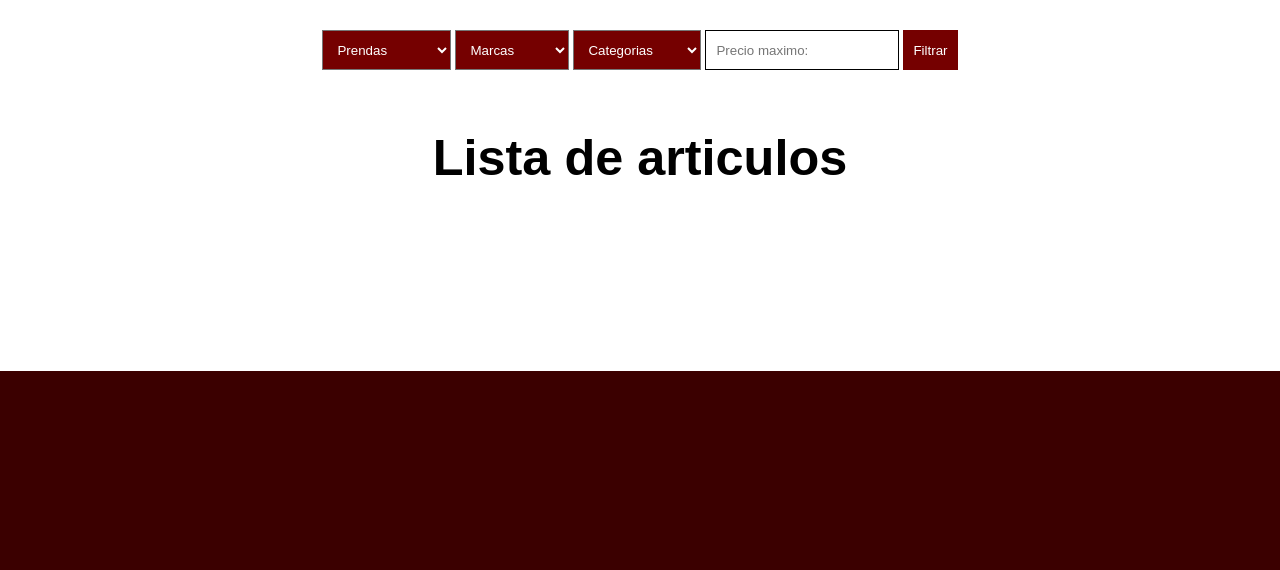
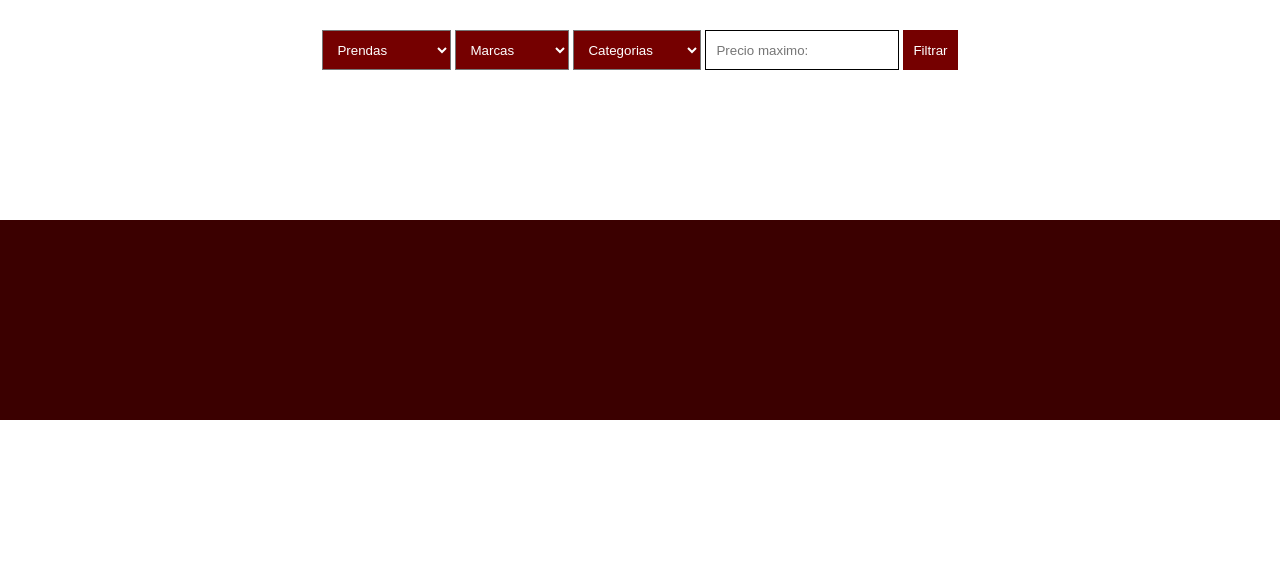
Before and after one commit to mlk3009/totallook, a PHP site: page / in a window 1280 px wide. Shown: the part 85-655 px from the top of the page. Run offline with PHP 8.4, Linux system fonts and the light colour scheme; data that the repository does not hold is empty.

Commit message:
saque el titulo de la página principal

```diff
--- a/views/productos/productosAdmin_view.php
+++ b/views/productos/productosAdmin_view.php
@@ -174,7 +174,6 @@
 
 
     <main>
-        <h1>Lista de articulos</h1>
         <div class="product_container">
             <?php
             //Recorremos el array para ir mostrando fila a fila los registros
--- a/views/productos/productosClient_view.php
+++ b/views/productos/productosClient_view.php
@@ -184,7 +184,6 @@
 
 
     <main>
-        <h1>Lista de articulos</h1>
         <div class="product_container">
             <?php
             //Recorremos el array para ir mostrando fila a fila los registros
--- a/views/productos/productos_view.php
+++ b/views/productos/productos_view.php
@@ -148,7 +148,6 @@
 
 
     <main>
-        <h1>Lista de articulos</h1>
         <div class="product_container">
             <?php
             //Recorremos el array para ir mostrando fila a fila los registros
```
